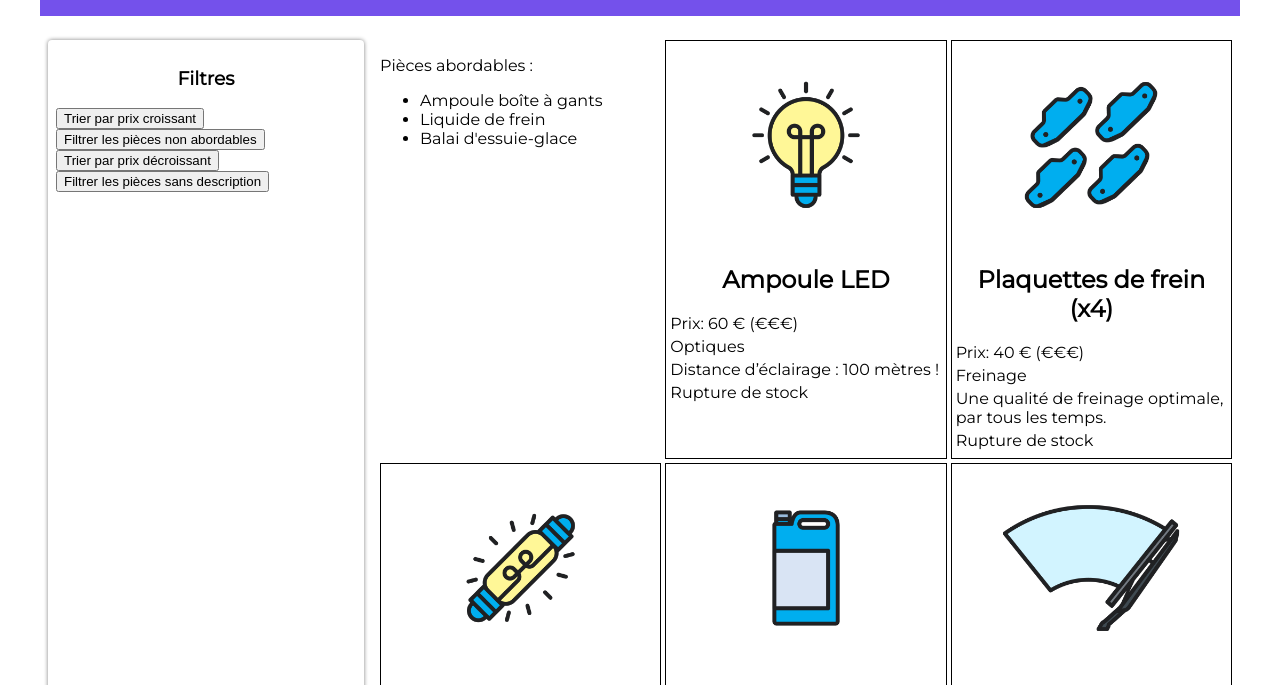
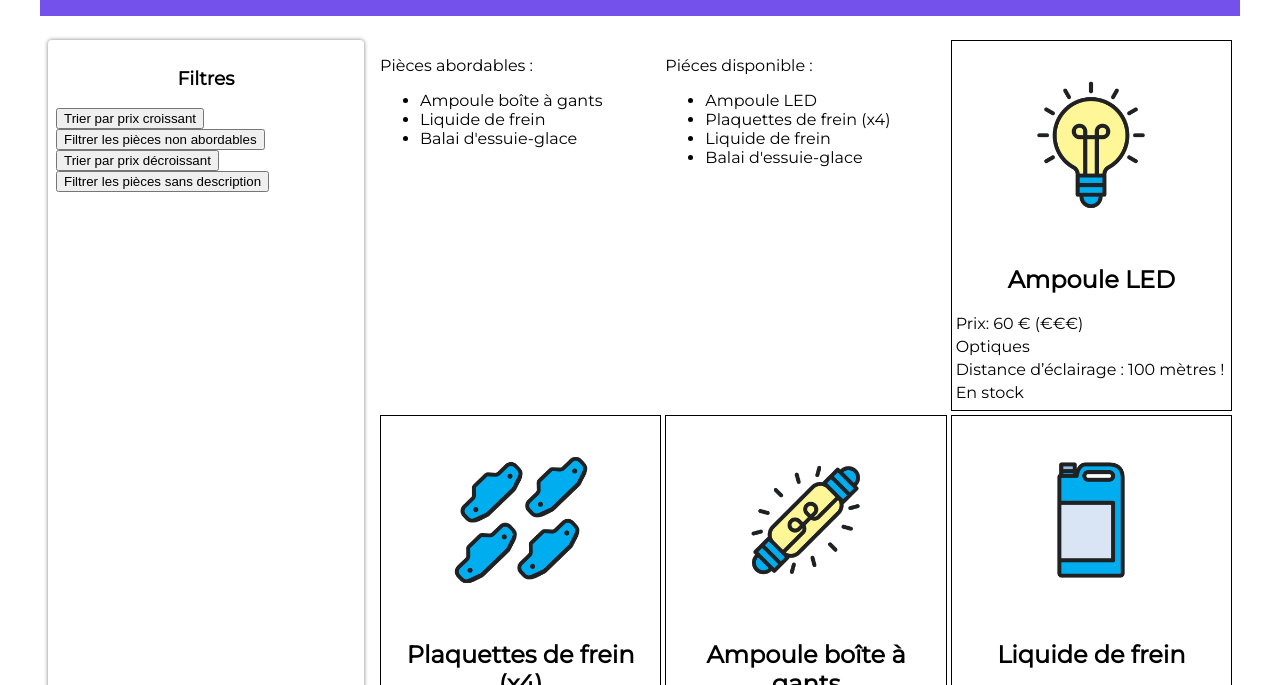
Before and after one commit to mehdi660/Cours-JS, a website: page index.html in a window 1280 px wide. Shown: the part 98-783 px from the top of the page. Drawn offline with Linux system fonts and the light colour scheme.

Commit message:
ajout de la partie piéces disponible

```diff
--- a/index.html
+++ b/index.html
@@ -32,6 +32,9 @@
 			<div class="abordables">
 				<p>Pièces abordables :</p>
 			</div>
+			<div class="disponible">
+				<p>Piéces disponible :</p>
+			</div>
 		</section>
 	</main>
 </body>
--- a/pieces-autos.json
+++ b/pieces-autos.json
@@ -6,7 +6,7 @@
         "categorie": "Optiques",
         "image": "images/ampoule-led.png",
         "description": "Distance d’éclairage : 100 mètres !",
-        "diponibilite": true
+        "disponibilite": true
     },
     {
         "id": 2,
@@ -15,7 +15,7 @@
         "categorie": "Freinage",
         "image": "images/plaquettes-frein.png",
         "description": "Une qualité de freinage optimale, par tous les temps.",
-        "diponibilite": true
+        "disponibilite": true
     },
     {
         "id": 3,
@@ -24,7 +24,7 @@
         "categorie": "Optiques",
         "image": "images/ampoule-boite-a-gants.png",
         "description": "Pour y voir clair dans l’habitacle",
-        "diponibilite": false
+        "disponibilite": false
     },
     {
         "id": 4,
@@ -32,7 +32,7 @@
         "prix": 9.60,
         "categorie": "Freinage",
         "image": "images/liquide-frein.png",
-        "diponibilite": true
+        "disponibilite": true
     },
     {
         "id": 5,
@@ -40,6 +40,6 @@
         "prix": 29.10,
         "image": "images/balai-essuie-glace.png",
         "description": "Performances d’essuyage au top ! Longueur : 550 mm",
-        "diponibilite": true
+        "disponibilite": true
     }
 ]
--- a/pieces.js
+++ b/pieces.js
@@ -77,7 +77,6 @@ for (let i = pieces.length - 1; i >= 0; i--) {
         noms.splice(i, 1)
     }
 }
-console.log(noms)
 
 //Création de la liste
 const abordablesElements = document.createElement('ul');
@@ -88,5 +87,29 @@ for (let i = 0; i < noms.length; i++) {
     abordablesElements.appendChild(nomElement)
 }
 // Ajout de l'en-tête puis de la liste au bloc résultats filtres
-document.querySelector('.abordables')
-    .appendChild(abordablesElements)
+document.querySelector('.abordables').appendChild(abordablesElements)
+
+console.log(noms);
+
+
+
+
+const nomDisponible = pieces.map(piece => piece.nom);
+for (let i = pieces.length - 1; i >= 0; i--) {
+    if (!pieces[i].disponibilite) {
+        nomDisponible.splice(i, 1)
+    }
+}
+
+//Création de la liste
+const disponibleElements = document.createElement('ul');
+//Ajout de chaque nom à la liste
+for (let i = 0; i < nomDisponible.length; i++) {
+    const nomElement = document.createElement('li');
+    nomElement.innerText = nomDisponible[i];
+    disponibleElements.appendChild(nomElement)
+}
+// Ajout de l'en-tête puis de la liste au bloc résultats filtres
+document.querySelector('.disponible').appendChild(disponibleElements)
+
+console.log(nomDisponible);
```
